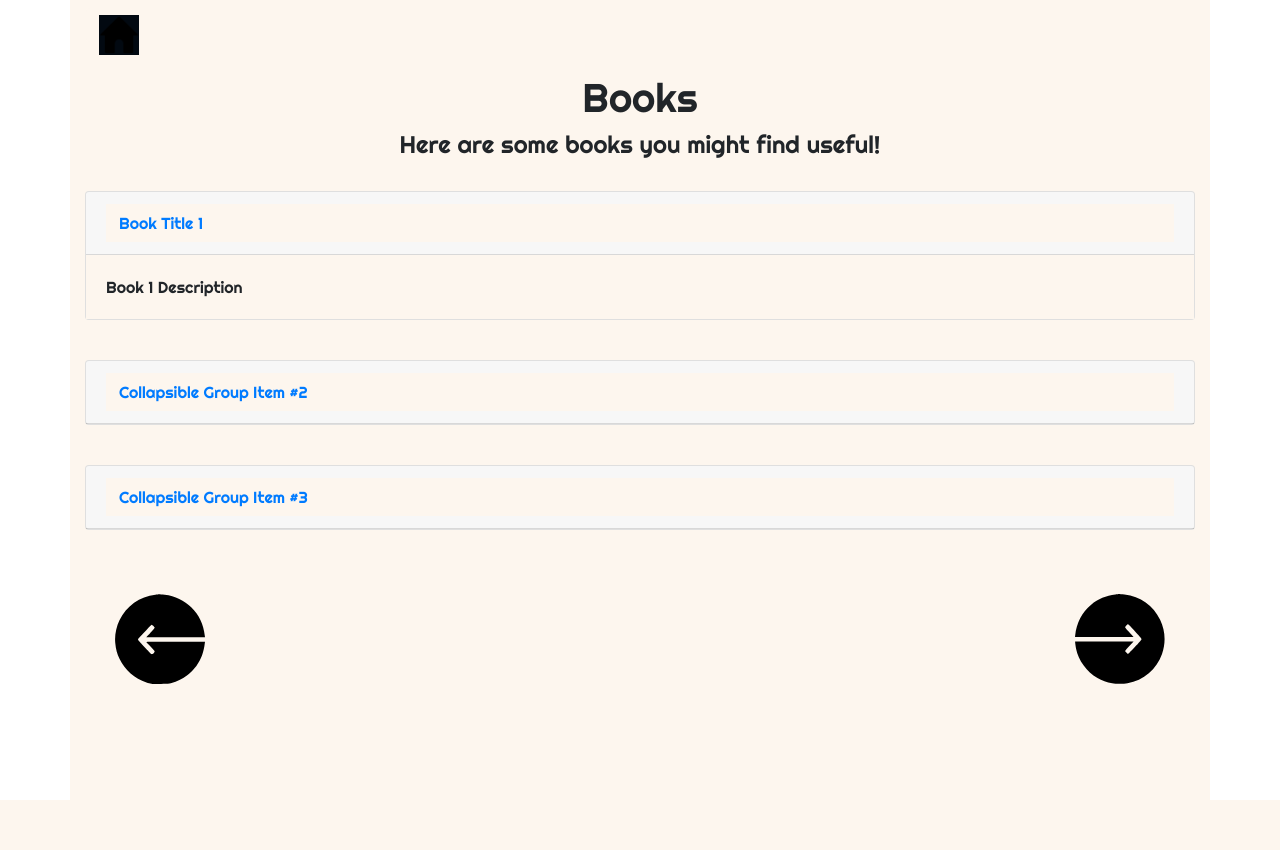
After one commit to beanwillis/ARTJAM, a Flask app: page /book-recommendation in a window 1280 px wide. The commit adds this page. Run offline with Flask 2, Linux system fonts and the light colour scheme; some libraries are stand-ins or nearby versions.

Commit message:
add pages and update service in app.py

```diff
--- a/app.py
+++ b/app.py
@@ -52,6 +52,18 @@ def finalReport():
 def skillRecommendation():
     return render_template("skill-recommendation.html")
 
+@app.route("/book-recommendation")
+def bookRecommendation():
+    return render_template("book-recommendation.html")
+
+@app.route("/other-resource")
+def otherResource():
+    return render_template("other-resource.html")
+
+@app.route("/thank-you")
+def thankYou():
+    return render_template("thank-you.html")
+
 if __name__ == "__main__":
     app.run(host="0.0.0.0", port=5000, debug=True)
 
--- /dev/null
+++ b/templates/book-recommendation.html
@@ -0,0 +1,125 @@
+
+{% extends "layout.html" %}
+{% block title %}Book Recommendation{% endblock %}
+
+{% block content %}
+
+
+    <div class="container bg-beige full-height">
+
+        <br>
+        <div class="row">
+            <div class="col" align='center'>
+                <h1>Books</h1>
+                <h4>Here are some books you might find useful!</h4>
+            </div>
+        </div>
+        <br>
+
+        <div class="row">
+            <div class="col" id="book-list" style="margin:auto;">
+
+                <div class="card">
+                    <div class="card-header" id="headingOne">
+                      <h5 class="mb-0">
+                        <button class="btn btn-link" data-toggle="collapse" data-target="#collapseOne" aria-expanded="true" aria-controls="collapseOne">
+                          Book Title 1
+                        </button>
+                      </h5>
+                    </div>
+
+                    <div id="collapseOne" class="collapse show" aria-labelledby="headingOne" data-parent="#skill-list">
+                      <div class="card-body">
+                        Book 1 Description
+                      </div>
+                    </div>
+                  </div>
+                  <div class="card">
+                    <div class="card-header" id="headingTwo">
+                      <h5 class="mb-0">
+                        <button class="btn btn-link collapsed" data-toggle="collapse" data-target="#collapseTwo" aria-expanded="false" aria-controls="collapseTwo">
+                          Collapsible Group Item #2
+                        </button>
+                      </h5>
+                    </div>
+                    <div id="collapseTwo" class="collapse" aria-labelledby="headingTwo" data-parent="#skill-list">
+                      <div class="card-body">
+                        Anim pariatur cliche reprehenderit, enim eiusmod high life accusamus terry richardson ad squid. 3 wolf moon officia aute, non cupidatat skateboard dolor brunch. Food truck quinoa nesciunt laborum eiusmod. Brunch 3 wolf moon tempor, sunt aliqua put a bird on it squid single-origin coffee nulla assumenda shoreditch et. Nihil anim keffiyeh helvetica, craft beer labore wes anderson cred nesciunt sapiente ea proident. Ad vegan excepteur butcher vice lomo. Leggings occaecat craft beer farm-to-table, raw denim aesthetic synth nesciunt you probably haven't heard of them accusamus labore sustainable VHS.
+                      </div>
+                    </div>
+                  </div>
+                  <div class="card">
+                    <div class="card-header" id="headingThree">
+                      <h5 class="mb-0">
+                        <button class="btn btn-link collapsed" data-toggle="collapse" data-target="#collapseThree" aria-expanded="false" aria-controls="collapseThree">
+                          Collapsible Group Item #3
+                        </button>
+                      </h5>
+                    </div>
+                    <div id="collapseThree" class="collapse" aria-labelledby="headingThree" data-parent="#skill-list">
+                      <div class="card-body">
+                        Anim pariatur cliche reprehenderit, enim eiusmod high life accusamus terry richardson ad squid. 3 wolf moon officia aute, non cupidatat skateboard dolor brunch. Food truck quinoa nesciunt laborum eiusmod. Brunch 3 wolf moon tempor, sunt aliqua put a bird on it squid single-origin coffee nulla assumenda shoreditch et. Nihil anim keffiyeh helvetica, craft beer labore wes anderson cred nesciunt sapiente ea proident. Ad vegan excepteur butcher vice lomo. Leggings occaecat craft beer farm-to-table, raw denim aesthetic synth nesciunt you probably haven't heard of them accusamus labore sustainable VHS.
+                      </div>
+                    </div>
+                  </div>
+
+
+            </div>
+        </div>
+
+
+        <!-- BACK NEXT BUTTONS -->
+        <br>
+        <div class="row">
+            <div class="col">
+                <a href="/skill-recommendation">
+                    <img style="width: 90px; float: left; margin-left: 30px;" src="../static/img/back.svg">
+                </a>
+
+            </div>
+            <div class="col">
+                <a href="/other-resource">
+                    <img style="width: 90px; float: right; margin-right: 30px;" src="../static/img/next.svg">
+                </a>
+            </div>
+        </div>
+    </div>
+
+{% endblock %}
+
+{% block scripts %}
+<script>
+
+    // $(async() => {
+    //     var response = await fetch("http://finalpersona.artjam-287602.et.r.appspot.com/get_all_books")
+    //     var data = await response.json();
+    //     var books = data["books"]
+
+    //     books.forEach(book => {
+    //         var row = '<a class="book" href="/specificBook" id="' + book["name"] + '" style="color: black !important;">' +
+    //                     '<img width="150px" style="margin-left: 25px; margin-top: 25px;" src="' + book["image_link"] + '"</a>'
+
+    //         $("#book-list").append(row);
+    //     });
+
+    //     $("#book-list").children().click(function() {
+
+    //         var clicked = this.id
+    //         var specificBook = "";
+    //         books.forEach(book => {
+    //             console.log(book["name"], clicked)
+    //             if (book["name"] == clicked) {
+    //                 specificBook = book
+    //             }
+    //         });
+
+    //         sessionStorage.setItem("book", JSON.stringify(specificBook))
+    //     })
+
+    // });
+
+
+
+
+</script>
+{% endblock %}
--- a/templates/final-report.html
+++ b/templates/final-report.html
@@ -61,7 +61,7 @@
 
             </div>
             <div class="col">
-                <a href="#">
+                <a href="/skill-recommendation">
                     <img style="width: 90px; float: right; margin-right: 30px;" src="../static/img/next.svg">
                 </a>
             </div>
```
Also changed, not shown: templates/other-resource.html (added, +68 -0 lines), templates/skill-recommendation.html (+98 -1 lines), templates/thank-you.html (added, +83 -0 lines).
